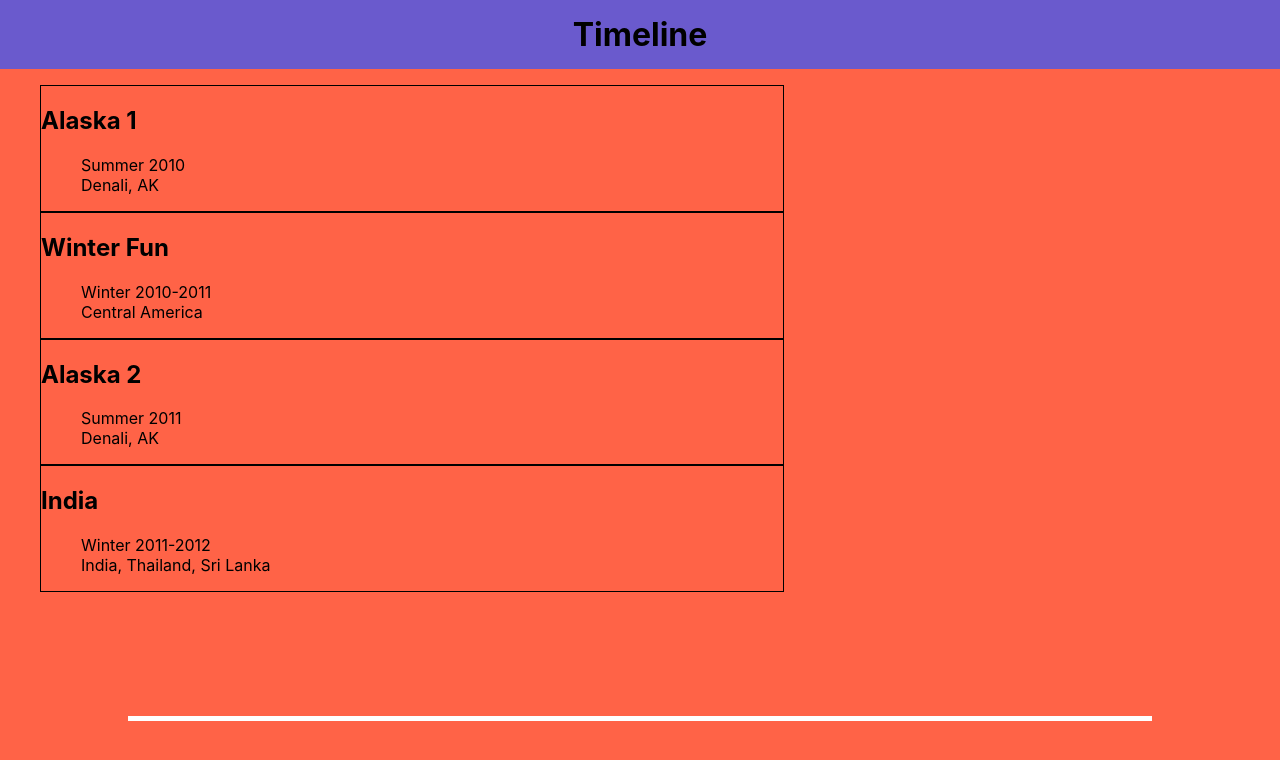
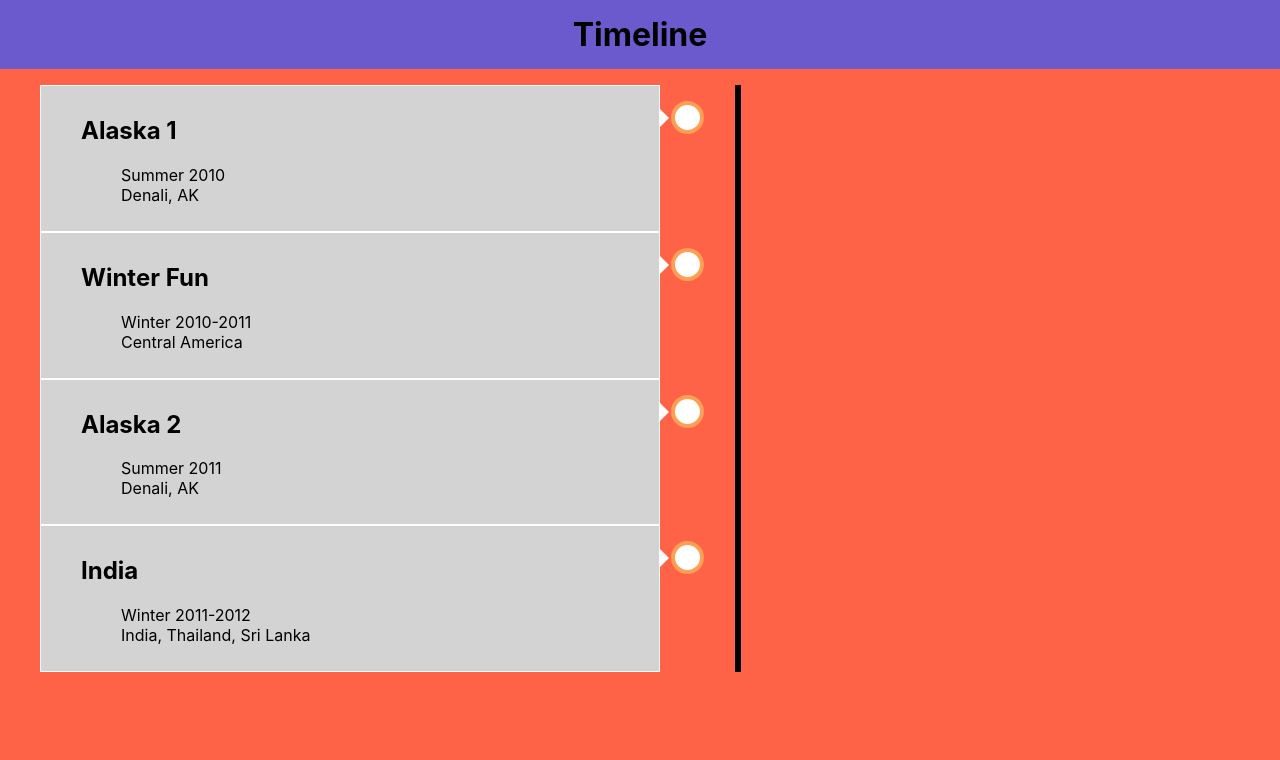
Before and after one commit to capnnemo2/timeline-1, a React (Create React App) app: page / in a window 1280 px wide. Shown: the top 760 px of the page. Built offline with nearby package versions, Linux system fonts and the light colour scheme.

Commit message:
Working on timeline styling

```diff
--- a/src/App.js
+++ b/src/App.js
@@ -1,7 +1,5 @@
 import React from "react";
-// import { Route } from "react-router-dom";
 import Header from "./Header/Header";
-import BasicInfo from "./BasicInfo/BasicInfo";
 import Timeline from "./Timeline/Timeline";
 import "./App.css";
 
@@ -13,7 +11,6 @@ export default class App extends React.Component {
           <Header />
         </header>
         <main>
-          <BasicInfo />
           <Timeline />
         </main>
       </div>
--- a/src/BasicInfo/BasicInfo.css
+++ b/src/BasicInfo/BasicInfo.css
@@ -1,8 +1,3 @@
-.BasicInfo__event {
-  border: 1px solid black;
-  width: 60%;
-}
-
 ul {
   list-style-type: none;
 }
--- a/src/BasicInfo/BasicInfo.js
+++ b/src/BasicInfo/BasicInfo.js
@@ -9,12 +9,16 @@ export default class BasicInfo extends React.Component {
         <ul>
           {dummyStore.events.map(event => (
             <li key={event.eventId} className="BasicInfo__event">
+              <div className="container left">
+                <div className="content">
                   <h2>{event.title}</h2>
                   <ul>
                     <li>{event.dates}</li>
                     <li>{event.location}</li>
                   </ul>
                   <p>{event.description}</p>
+                </div>
+              </div>
             </li>
           ))}
         </ul>
--- a/src/Timeline/Timeline.css
+++ b/src/Timeline/Timeline.css
@@ -1,10 +1,53 @@
-.Timeline__space {
-  height: 100px;
+.Timeline {
+  position: relative;
+  margin: 0 auto;
 }
 
-hr {
-  width: 80%;
-  border: 0;
+.Timeline::after {
+  content: "";
+  position: absolute;
+  width: 6px;
+  background-color: black;
+  top: 0;
+  bottom: 0;
+  left: 738px;
+  margin-left: -3px;
+}
+
+.container {
+  padding: 10px 40px;
+  position: relative;
+  background-color: lightgrey;
+  border: 1px white solid;
+  width: 50%;
+}
+
+.container::after {
+  content: "";
+  position: absolute;
+  width: 25px;
+  height: 25px;
+  right: -45px;
   background-color: white;
-  height: 5px;
+  border: 4px solid #ff9f55;
+  top: 15px;
+  border-radius: 50%;
+  z-index: 1;
 }
+
+.left {
+  left: 0;
+}
+
+.left::before {
+  content: "  ";
+  height: 0;
+  position: absolute;
+  top: 22px;
+  width: 0;
+  z-index: 1;
+  right: -10px;
+  border: medium solid white;
+  border-width: 10px 0 10px 10px;
+  border-color: transparent transparent transparent white;
+}
--- a/src/Timeline/Timeline.js
+++ b/src/Timeline/Timeline.js
@@ -1,12 +1,13 @@
 import React from "react";
+import BasicInfo from "../BasicInfo/BasicInfo";
 import "./Timeline.css";
+// import dummyStore from "../dummyStore";
 
 export default class Timeline extends React.Component {
   render() {
     return (
       <div className="Timeline">
-        <div className="Timeline__space"></div>
-        <hr />
+        <BasicInfo />
       </div>
     );
   }
```
Lines whose indentation alone changed are shown as unchanged.
